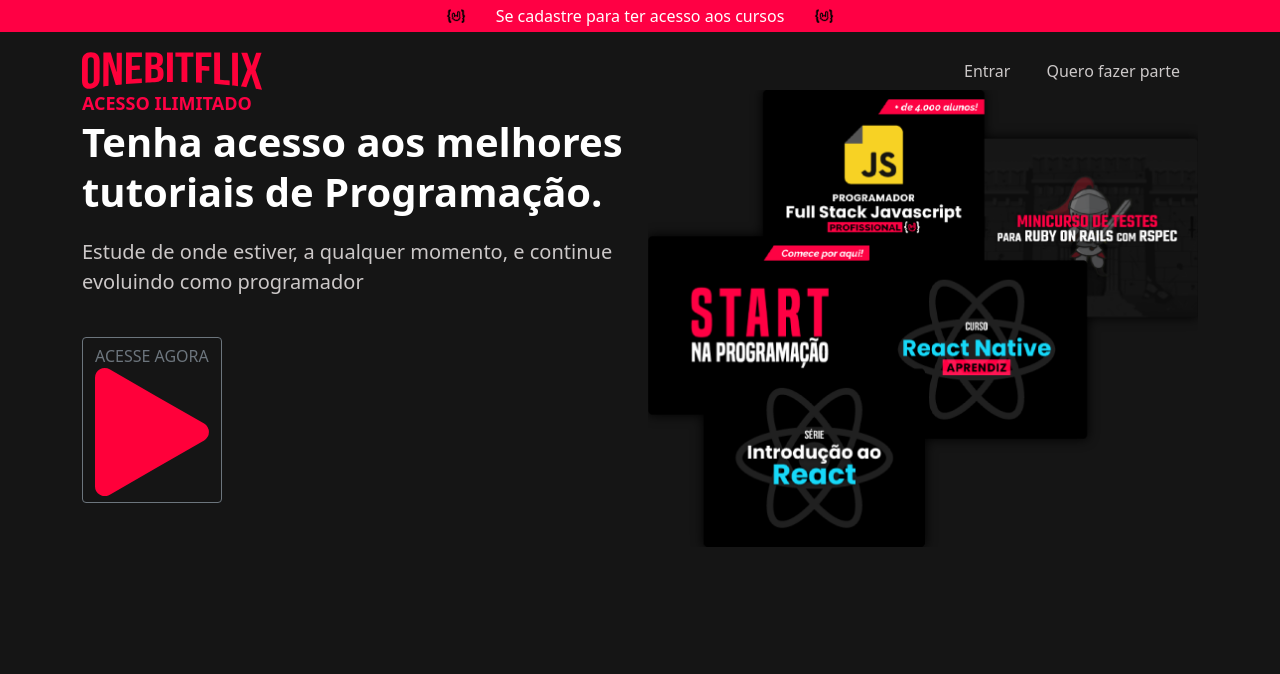
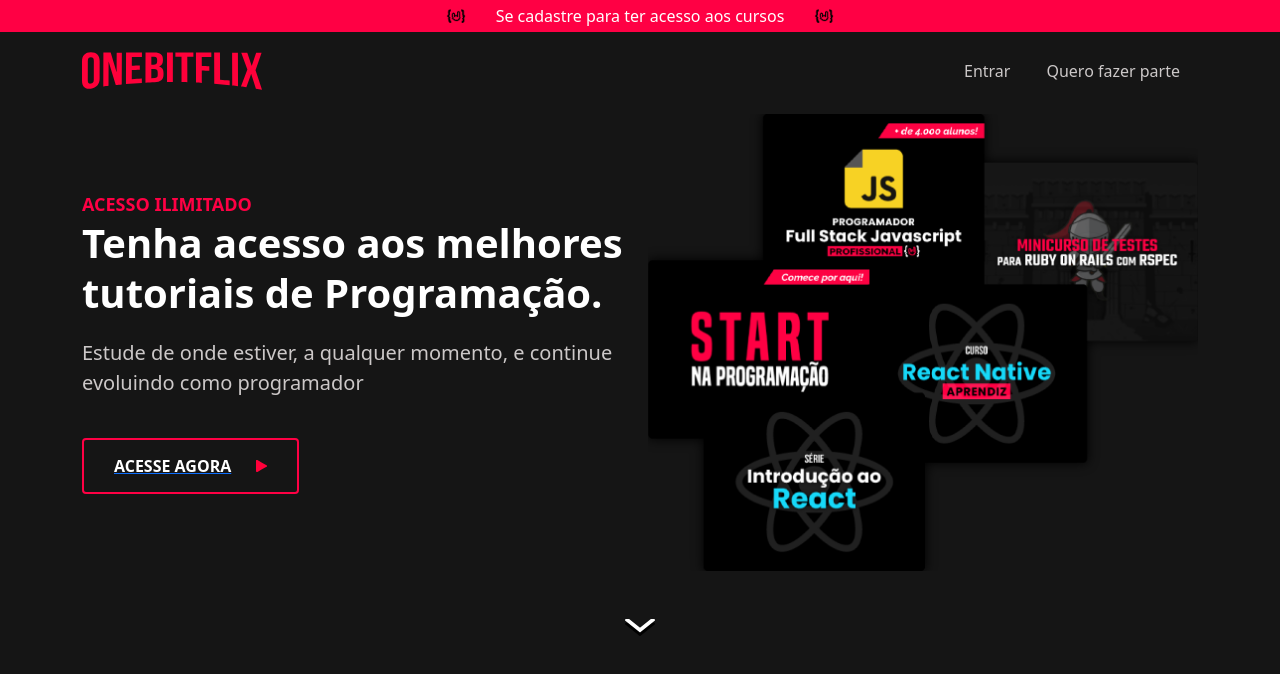
Before and after one commit to Gaabriel22/onebitflix_front-end, a Next.js app: page / in a window 1280 px wide. Shown: the top 674 px of the page. Built offline with nearby package versions, Linux system fonts and the light colour scheme.

Commit message:
Criando seção de apresentação - Parte 2

```diff
--- a/src/components/homeNoAuth/presentationSection/index.tsx
+++ b/src/components/homeNoAuth/presentationSection/index.tsx
@@ -5,9 +5,9 @@
 const PresentationSection = function () {
     return (
         <>
-            <Container>
+            <Container className='py-4'>
                 <Row>
-                    <Col md>
+                    <Col md className='d-flex flex-column justify-content-center align-items-start'>
                         <p className={styles.subTitle}>ACESSO ILIMITADO</p>
                         <p className={styles.title}>
                             Tenha acesso aos melhores
@@ -31,7 +31,20 @@
                         </Link>
                     </Col>
                     <Col md>
-                        <img src="/homeNoAuth/imgPresentation.png" alt="imgIndex" className={styles.imgPresentation}/>
+                        <img
+                            src="/homeNoAuth/imgPresentation.png"
+                            alt="imgIndex"
+                            className={styles.imgPresentation}
+                        />
+                    </Col>
+                </Row>
+                <Row>
+                    <Col className='d-flex justify-content-center pt-5'>
+                        <img
+                            src="/homeNoAuth/iconArrowDown.svg"
+                            alt="arrowDown"
+                            className={styles.arrowDown}
+                        />
                     </Col>
                 </Row>
             </Container>
--- a/src/components/homeNoAuth/presentationSection/styles.module.scss
+++ b/src/components/homeNoAuth/presentationSection/styles.module.scss
@@ -21,3 +21,27 @@
     color: $lightGray;
     margin: 20px 0px 40px 0px;
 }
+
+.btnCta {
+    font-weight: bold;
+    color: white;
+    display: flex;
+    align-items: center;
+    gap: 25px;
+    padding: 14px 30px;
+    border: 2px solid $lightRed;
+
+    .btnImg {
+        width: 11px;
+    }
+
+    &:hover {
+        border-color: $darkRed;
+        color: $lightGray;
+        background-color: transparent;
+    }
+}
+
+.arrowDown{
+    width: 30px;
+}
```
